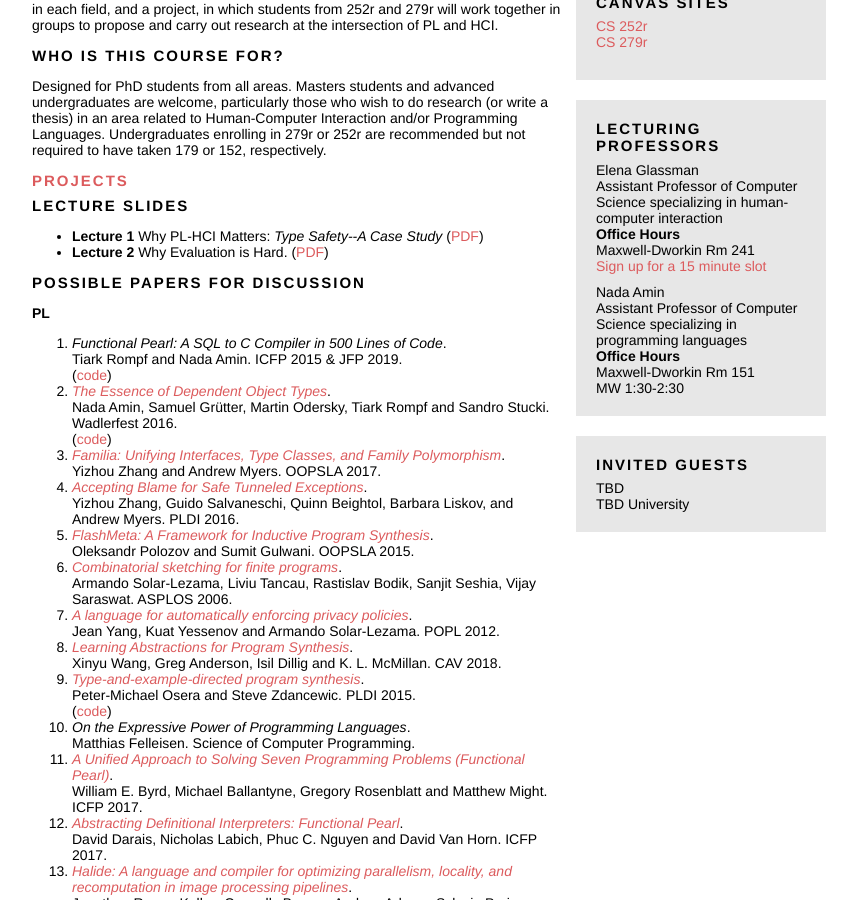
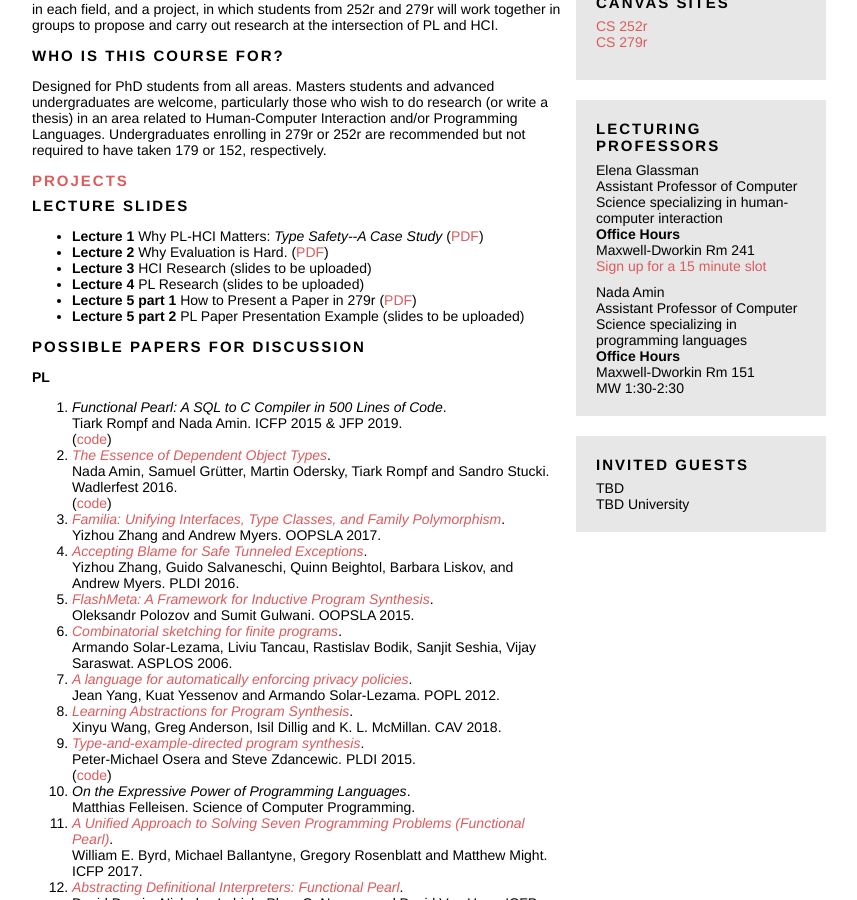
Before and after one commit to eglassman/pl-hci-seminar, a Jekyll site: the page built from index.html, in a window 1280 px wide and 900 px high, scrolled down 390 px. Shown: the whole window, without its empty margins (211-1068 px from the left). Built offline with Jekyll 4.4.1, drawn with Linux system fonts in a browser that asks for light colours.

Commit message:
added lecture slides

```diff
--- a/index.html
+++ b/index.html
@@ -51,6 +51,10 @@ Students enrolled in 252r will select and present papers on PL topics including
       <ul>
         <li><b>Lecture 1</b> Why PL-HCI Matters: <i>Type Safety--A Case Study</i> (<a href="slides1.pdf">PDF</a>)</li>
         <li><b>Lecture 2</b> Why Evaluation is Hard. (<a href="slides2.pdf">PDF</a>)</li>
+        <li><b>Lecture 3</b> HCI Research (slides to be uploaded)</li>
+        <li><b>Lecture 4</b> PL Research (slides to be uploaded)</li>
+        <li><b>Lecture 5 part 1</b> How to Present a Paper in 279r (<a href="How-to-present-279r.pdf">PDF</a>)</li>
+        <li><b>Lecture 5 part 2</b> PL Paper Presentation Example (slides to be uploaded)</li>
       </ul>
     </div>
 
```
Also changed, not shown: 1 other file.
